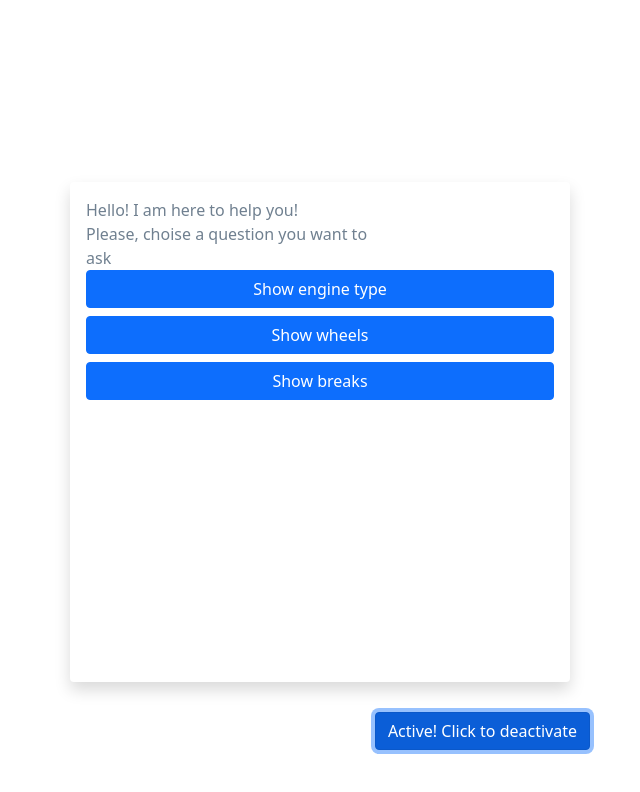
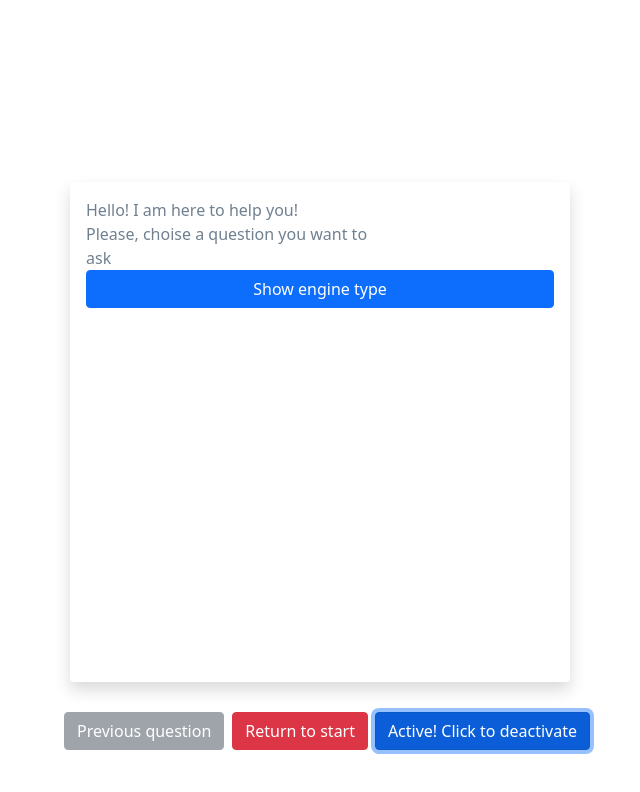
Before and after one commit to Hexlet/react-flowbot-ui-kit, a React app: page / in a window 1280 px wide. Both pictures are taken after a click on the button "Click to activate". Shown: the top 792 px of the page, without its empty margins (640-1280 px from the left). Built offline with nearby package versions, Linux system fonts and the light colour scheme.

Commit message:
feat: add history transiotion and transition buttons

```diff
--- a/src/examples/config.js
+++ b/examples/config.js
@@ -5,8 +5,6 @@ const botConfiguration = {
   ],
   initQuestions: [
     'engine',
-    'wheels',
-    'brakes',
   ],
   answers: [
     {
@@ -14,7 +12,6 @@ const botConfiguration = {
       content: 'v8 turbo-diesel',
       questionNames: [
         'wheels',
-        'brakes',
         'overallConstruction',
       ],
     },
@@ -22,28 +19,18 @@ const botConfiguration = {
       name: 'wheelCharacteristics',
       content: 'R17 4 items',
       questionNames: [
-        'engine',
         'brakes',
-        'overallConstruction',
       ],
     },
     {
       name: 'characteristicChoise',
       content: 'Here is car parts whitch you can study',
-      questionNames: [
-        'engine',
-        'brakes',
-        'wheels',
-      ],
+      questionNames: [],
     },
     {
       name: 'brakesCharacteristics',
       content: 'ABS, ESP',
-      questionNames: [
-        'engine',
-        'wheels',
-        'overallConstruction',
-      ],
+      questionNames: [],
       widgets: [
         'ABS',
         'ESP',
--- a/src/components/BotBox.jsx
+++ b/src/components/BotBox.jsx
@@ -4,6 +4,7 @@ import { useActor } from '@xstate/react';
 import BotToggler from './BotToggler';
 import MessageBox from './MessageBox';
 import GlobalStateContext from '../context';
+import TransitionButtons from './TransitionButtons.jsx';
 
 const isBotActive = (botState) => !botState.matches('idle');
 
@@ -14,6 +15,7 @@ const BotBox = () => {
   return (
     <>
       {isBotActive(state) && <MessageBox />}
+      {isBotActive(state) && <TransitionButtons />}
       <BotToggler />
     </>
   );
--- /dev/null
+++ b/src/components/TransitionButtons.jsx
@@ -0,0 +1,37 @@
+import React, { useContext } from 'react';
+import { useActor } from '@xstate/react';
+import _ from 'lodash';
+import { Button } from 'react-bootstrap';
+import GlobalStateContext from '../context/index.js';
+
+const TransitionButtons = () => {
+  const { botService } = useContext(GlobalStateContext);
+  const [, send] = useActor(botService);
+  const backToPreviousQuestion = () => {
+    send({
+      type: 'PREVIOUS',
+    });
+  };
+
+  const backToInitQuestions = () => {
+    send({
+      type: 'RESET',
+    });
+  };
+
+  return (
+    <div className="position-absolute flowbot-history-transition-buttons">
+      <Button
+        variant="secondary"
+        className="me-2"
+        onClick={backToPreviousQuestion}
+        disabled={_.isEmpty(botService.state.context.questionsChain)}
+      >
+        Previous question
+      </Button>
+      <Button variant="danger" onClick={backToInitQuestions}>Return to start</Button>
+    </div>
+  );
+};
+
+export default TransitionButtons;
--- a/src/index.jsx
+++ b/src/index.jsx
@@ -4,8 +4,8 @@ import ReactDOM from 'react-dom';
 
 import './styles/style.scss';
 import createFlowBot from './init';
-import configurationExample from './examples/config';
-import getWidget from './examples/widgets/index.js';
+import configurationExample from '../examples/config';
+import getWidget from '../examples/widgets/index.js';
 
 const run = () => {
   const flowbot = createFlowBot(configurationExample, { getWidget });
--- a/src/machine/flowbotMachine.js
+++ b/src/machine/flowbotMachine.js
@@ -29,6 +29,7 @@ const createBotMachine = (configuration) => {
     context: {
       currentQuestions: initQuestions,
       currentQuestionDetails: {},
+      questionsChain: [],
       messages: initMessages,
     },
     states: {
@@ -41,11 +42,30 @@ const createBotMachine = (configuration) => {
           ASK: {
             target: 'answering',
             actions: assign({
+              questionsChain: (context) => [...context.questionsChain, context.currentQuestions],
               messages: (context, event) => [
                 ...context.messages,
                 { type: 'user', content: event.text, id: generateId() },
               ],
               currentQuestionDetails: (context, event) => event.answerName,
+            }),
+          },
+          PREVIOUS: {
+            actions: assign({
+              currentQuestions: (context) => {
+                const prevQuestions = context.questionsChain.pop();
+                return prevQuestions.map((question) => ({
+                  ...question,
+                  id: generateId(),
+                }));
+              },
+            }),
+          },
+          RESET: {
+            actions: assign({
+              questionsChain: () => [],
+              currentQuestionDetails: () => {},
+              currentQuestions: () => initQuestions,
             }),
           },
         },
--- a/src/styles/style.scss
+++ b/src/styles/style.scss
@@ -19,3 +19,8 @@ body {
   width: 500px;
   height: 500px;
 }
+
+.flowbot-history-transition-buttons {
+  bottom: 50px;
+  right: 272px;
+}
```
Also changed, not shown: examples/widgets/ABS.jsx (renamed from src/examples/widgets/ABS.jsx), examples/widgets/ESP.jsx (renamed from src/examples/widgets/ESP.jsx), examples/widgets/index.js (renamed from src/examples/widgets/index.js), 2 other files (tests, documents, lock files or other folders).
